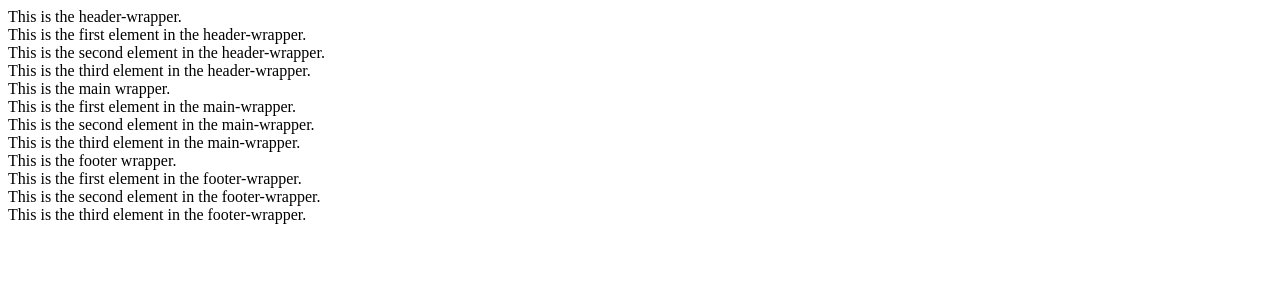
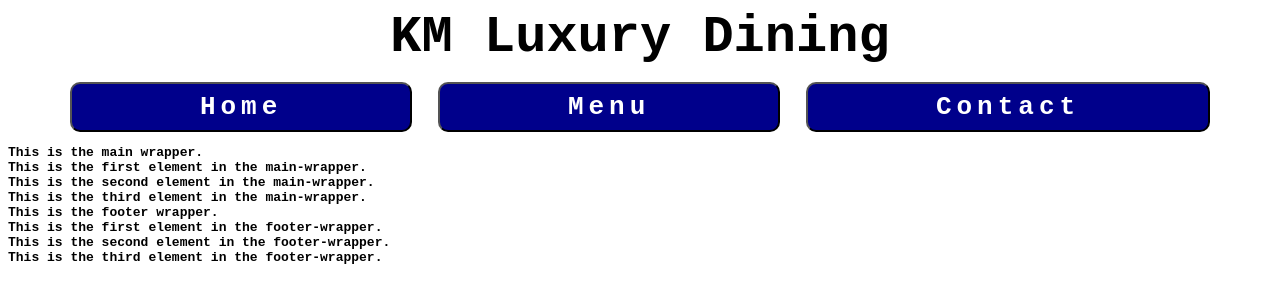
Before and after one commit to kindmemento/restaurant-page, a website built with webpack: page dist/index.html in a window 1280 px wide. Built offline with nearby package versions, Linux system fonts and the light colour scheme.

Commit message:
header styling done

```diff
--- a/src/elements.js
+++ b/src/elements.js
@@ -3,23 +3,27 @@ const content = document.getElementById('content')
 function header() {
 
   const headerWrapper = document.createElement('div')
-  headerWrapper.id = 'header-wrapper'
-  headerWrapper.innerText = 'This is the header-wrapper.'
+  headerWrapper.classList.add('header-wrapper')
   content.append(headerWrapper)
 
-  const headerFirst = document.createElement('div')
-  headerFirst.id = 'header-first'
-  headerFirst.innerText = 'This is the first element in the header-wrapper.'
+  const headerText = document.createElement('h2')
+  headerText.classList.add('header-text')
+  headerText.innerText = 'KM Luxury Dining'
+  headerWrapper.append(headerText)
+
+  const headerFirst = document.createElement('button')
+  headerFirst.classList.add('header-el')
+  headerFirst.innerText = 'Home'
   headerWrapper.append(headerFirst)
 
-  const headerSecond = document.createElement('div')
-  headerSecond.id = 'header-second'
-  headerSecond.innerText = 'This is the second element in the header-wrapper.'
+  const headerSecond = document.createElement('button')
+  headerSecond.classList.add('header-el')
+  headerSecond.innerText = 'Menu'
   headerWrapper.append(headerSecond)
 
-  const headerThird = document.createElement('div')
-  headerThird.id = 'header-third'
-  headerThird.innerText = 'This is the third element in the header-wrapper.'
+  const headerThird = document.createElement('button')
+  headerThird.classList.add('header-el')
+  headerThird.innerText = 'Contact'
   headerWrapper.append(headerThird)
 }
 
```
Also changed, not shown: dist/index.html, dist/main.js, dist/styles/styles.css (added).
